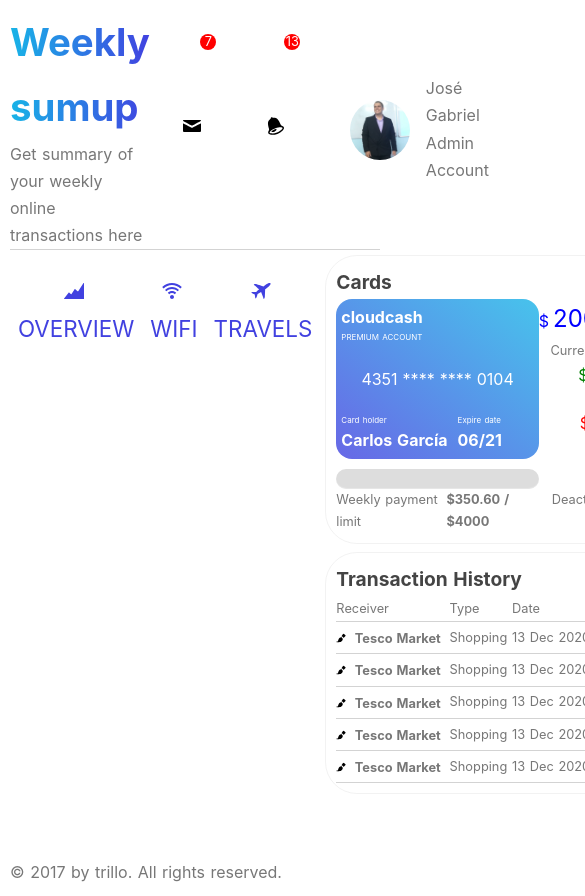
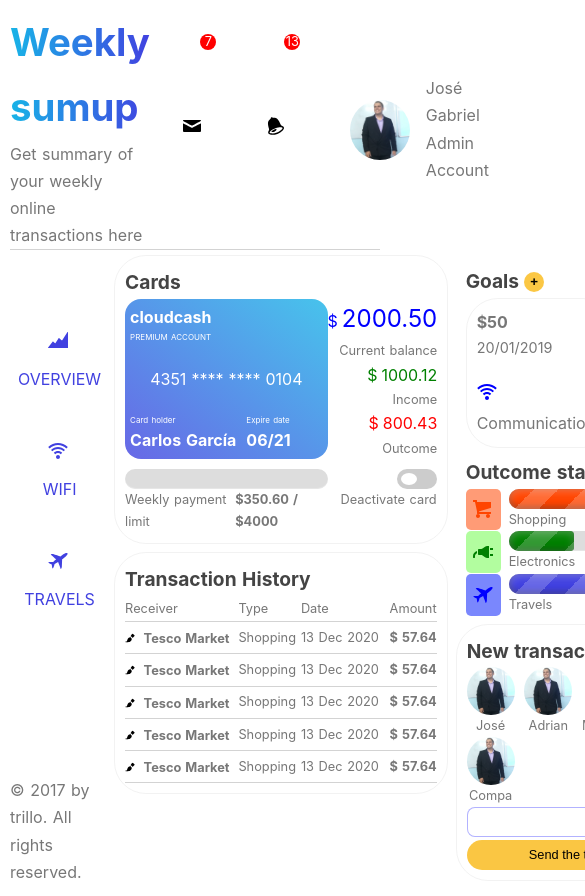
Before and after one commit to elC0mpa/pure-css-nuxt-dashboard, a Nuxt app: page / in a window 390 px wide. Shown: the top 896 px of the page, 585 px wide, since content can reach past the window. Built offline with nearby package versions, Linux system fonts and the light colour scheme.

Commit message:
Updated sidebar style

```diff
--- a/assets/scss/_layout.scss
+++ b/assets/scss/_layout.scss
@@ -1,7 +1,7 @@
 .general-container {
     display: flex;
     > nav.sidebar {
-        flex: 0 0 20%;
+        flex: 0 0 10%;
     }
     > main {
         flex-grow: 1;
--- a/assets/scss/components/_side-bar.scss
+++ b/assets/scss/components/_side-bar.scss
@@ -5,14 +5,9 @@
 }
 
 .side-nav {
-  font-size: 1.4rem;
   list-style: none;
   margin-top: 3.5rem;
 
-  @media only screen and (max-width: 900px) {
-    display: flex;
-    margin: 0;
-  }
 
   &__item {
     position: relative;
@@ -23,10 +18,6 @@
       @media only screen and (max-width: 900px) {
         margin: 0;
       }
-    }
-
-    @media only screen and (max-width: 900px) {
-      flex: 1;
     }
   }
 
@@ -54,7 +45,7 @@
     text-decoration: none;
     text-transform: uppercase;
     display: block;
-    padding: 1.5rem 3rem;
+    padding: 1rem 2rem;
     position: relative;
     z-index: 10;
 
--- a/components/SideBar.vue
+++ b/components/SideBar.vue
@@ -8,7 +8,7 @@
       >
         <a href="#" class="side-nav__link">
           <div class="side-nav__icon" v-html="item.icon"></div>
-          <span>{{ item.text }}</span>
+          <span class="info">{{ item.text }}</span>
         </a>
       </li>
     </ul>
```
